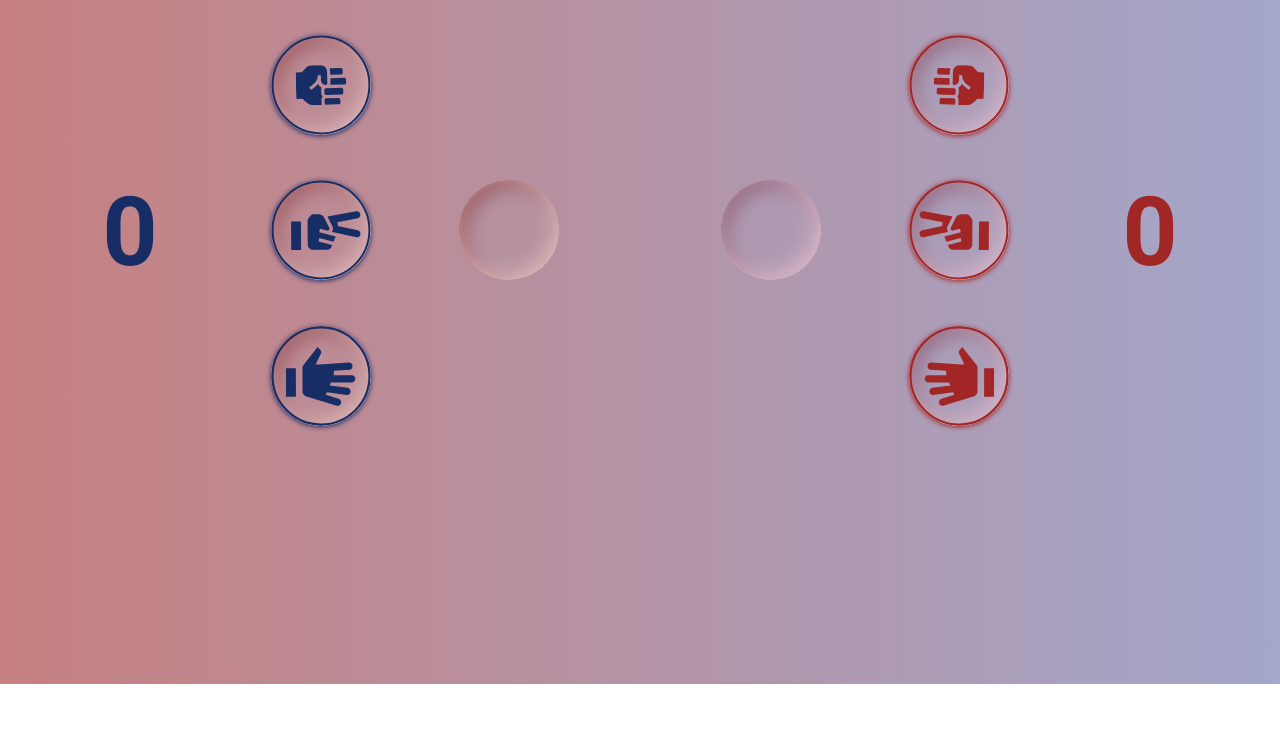
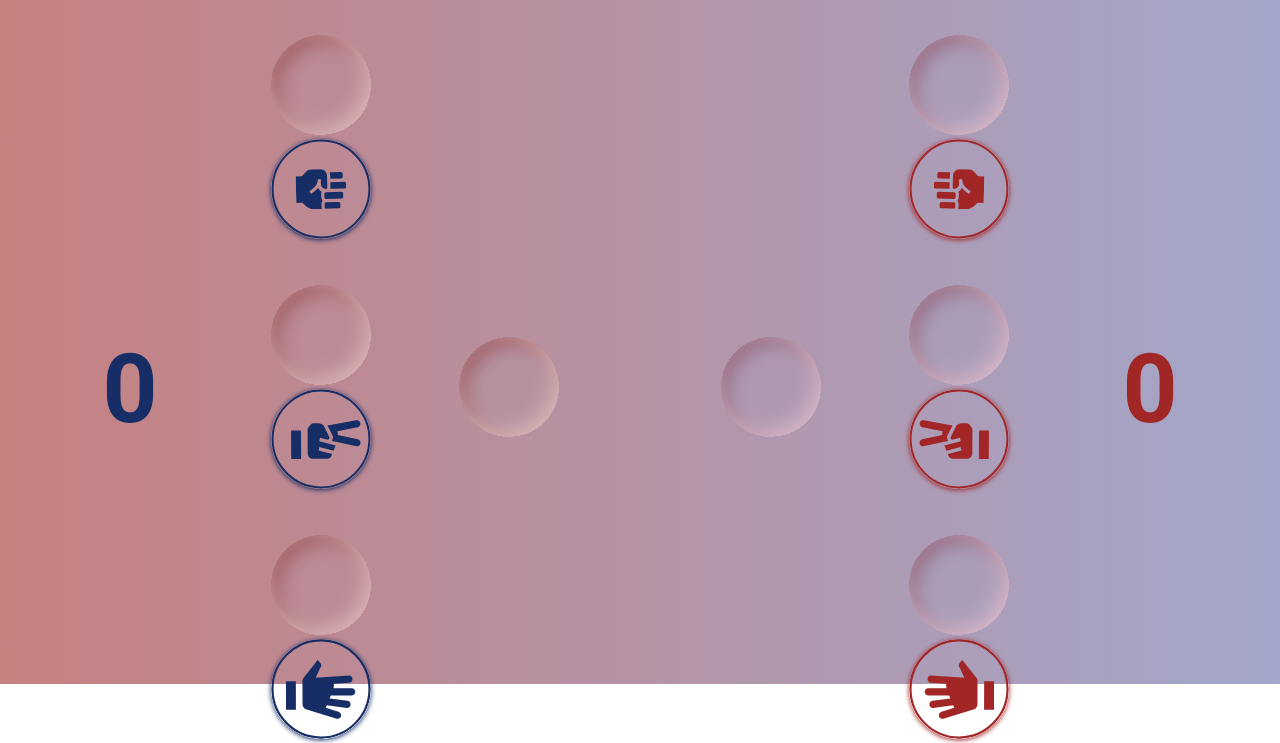
Before and after one commit to RomanovViacheslav/Rock-Paper-Scissors, a plain HTML site: page index.html in a window 1280 px wide. Shown: the part 116-859 px from the top of the page. Before the commit the page ends 800 px from the top, so only its background shows below. Drawn offline with Linux system fonts and the light colour scheme.

Commit message:
v7 relat

```diff
--- a/style.css
+++ b/style.css
@@ -103,8 +103,7 @@ body {
   border: none;
   background: none;
   padding: 0;
-  outline: 0;
-  background-color: none;
+  position: relative;
   border-radius: 20px;
 }
 
@@ -113,7 +112,7 @@ body {
 
 .button-place {
   width: 168px;
-  position: relative;
+  position: relative !important;
   padding-bottom: 41px;
 }
 
```
